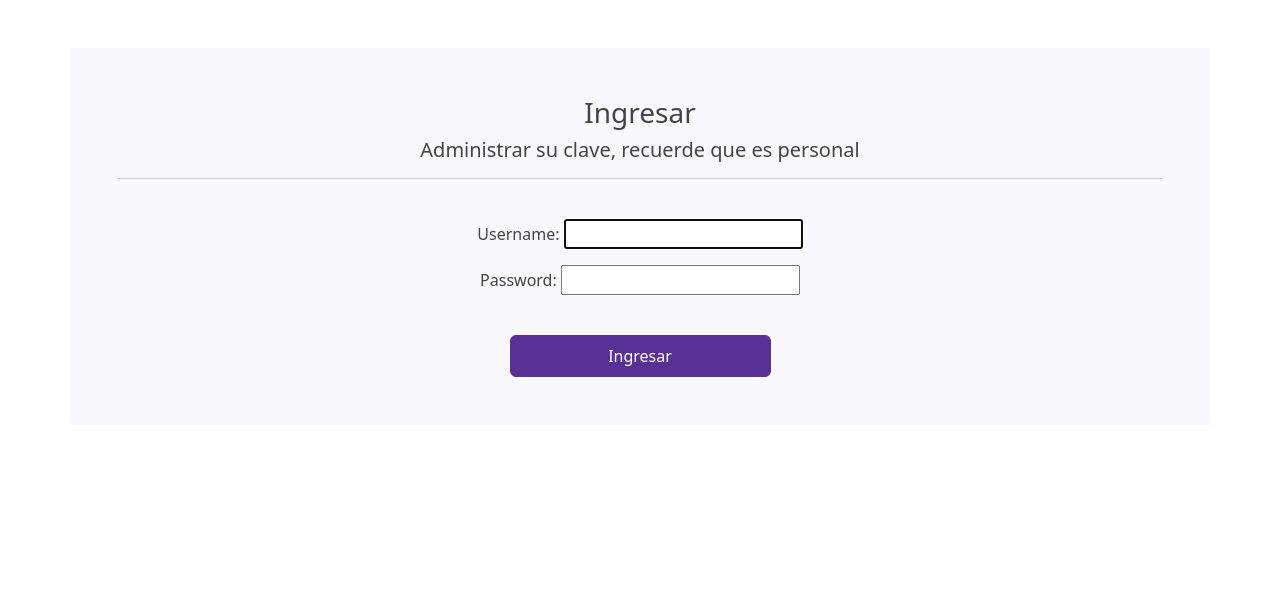
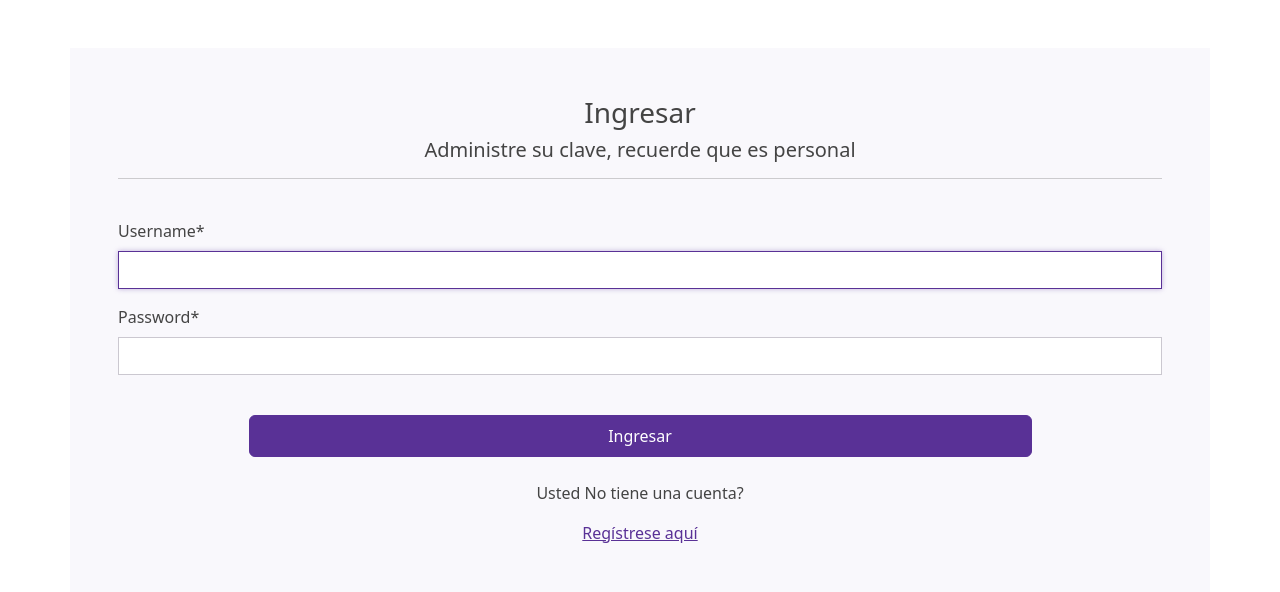
Before and after one commit to aerocaracas/Proyecto-Bokitas, a Django app: page /signin/ in a window 1280 px wide. Shown: the part 56-648 px from the top of the page. Run offline with Django 5.2, Linux system fonts and the light colour scheme; some libraries are stand-ins or nearby versions.

Commit message:
update 13-03-24 2
update 13-03-24 2

```diff
--- a/beneficiario/templates/beneficiario_crear.html
+++ b/beneficiario/templates/beneficiario_crear.html
@@ -8,7 +8,7 @@
 <br>
 <div class="row">
     <div class="col-12 col-md-6 offset-md-3">
-        <div class="card shadow p-3 mb-5 bg-body-tertiary rounded ">
+        <div class="card shadow p-5 mb-5 bg-body-tertiary rounded ">
             <div class="card-body bg-body-secondary">
 
                 <h1 class="text-center">Crear Beneficiario</h1>
--- a/bokitas/templates/index.html
+++ b/bokitas/templates/index.html
@@ -64,7 +64,7 @@
                     </div>
                 </div>
             {% else %}
-                <a class="btn btn-primary" type="button" href="{% url 'signin' %}"> Ingresar</a>
+                <a class="btn btn-primary w-25 d-block mx-auto p-2" type="button" href="{% url 'signin' %}"> Ingresar al sistems</a>
             {% endif %}
         </div>
 
--- a/bokitas/templates/signin.html
+++ b/bokitas/templates/signin.html
@@ -1,34 +1,41 @@
 {% extends 'base.html' %}
+
+{% load crispy_forms_tags %}
 
 {% block content %}
 
 <body>
     <br>
     <br>
-    <div class="container bg-light shadow-md p-5 text-center">
-        <h3>Ingresar</h3>
+    <div class="container bg-light shadow-md p-5 form-layout">
+        <h3 class="text-center">Ingresar</h3>
 
-        <h5>Administrar su clave, recuerde que es personal</h5>
+        <h5 class="text-center">Administre su clave, recuerde que es personal</h5>
 
         <hr>
 
         {{error}}
 
-        <form action="/signin/" method="POST">
+        <form action="/signin/" method="POST" autocomplete = "off">
             {% csrf_token %}
 
             <br>
-            {{form.as_p}}
+            {{form | crispy}}
 
             <br>
 
-            <button type="submit" class="btn btn-primary w-25 btn-block p-2">
+            <button type="submit" class="btn btn-primary w-75 d-block mx-auto p-2">
 
                 Ingresar
 
             </button>
 
         </form>
+        <br>
+        <div class="text-center">
+            <p>Usted No tiene una cuenta?</p>
+            <a href="{% url 'signup'%}"> Regístrese aquí</a>
+        </div>
 
     </div>
 </body>
--- a/bokitas/views.py
+++ b/bokitas/views.py
@@ -2,7 +2,7 @@ from django.shortcuts import render, redirect
 from django.contrib.auth.forms import AuthenticationForm
 from django.contrib.auth.models import User
 from django.contrib.auth import login, logout, authenticate
-from bokitas.forms import SignUpForm
+from bokitas.forms import SignUpForm, LoginForm
 from django.db import IntegrityError
 from django.contrib.auth.decorators import login_required
 
@@ -11,6 +11,7 @@ from django.contrib.auth.decorators import login_required
 def home(request):
     return render(request, 'index.html')
 
+# Registro de un nuevo usuario
 def signup(request):
     if request.method == 'GET':
         return render(request, 'signup.html', {
@@ -34,11 +35,13 @@ def signup(request):
             "error": 'Password no Coincide'
         })
 
+# Salir de la aplicacion
 @login_required
 def signout(request):
     logout(request)
     return redirect('home')
 
+# Iniciar Sesion
 def signin(request):
     if request.method == 'GET':
         return render(request, 'signin.html', {
--- a/static/css/styles.css
+++ b/static/css/styles.css
@@ -0,0 +1,6 @@
+.form-layout{
+
+    border-radius: 15px;
+    width: 500px;
+
+}
```
Also changed, not shown: bokitas/templates/paginator.html (deleted, +0 -46 lines), bokitas/templates/signup.html (+10 -7 lines).
